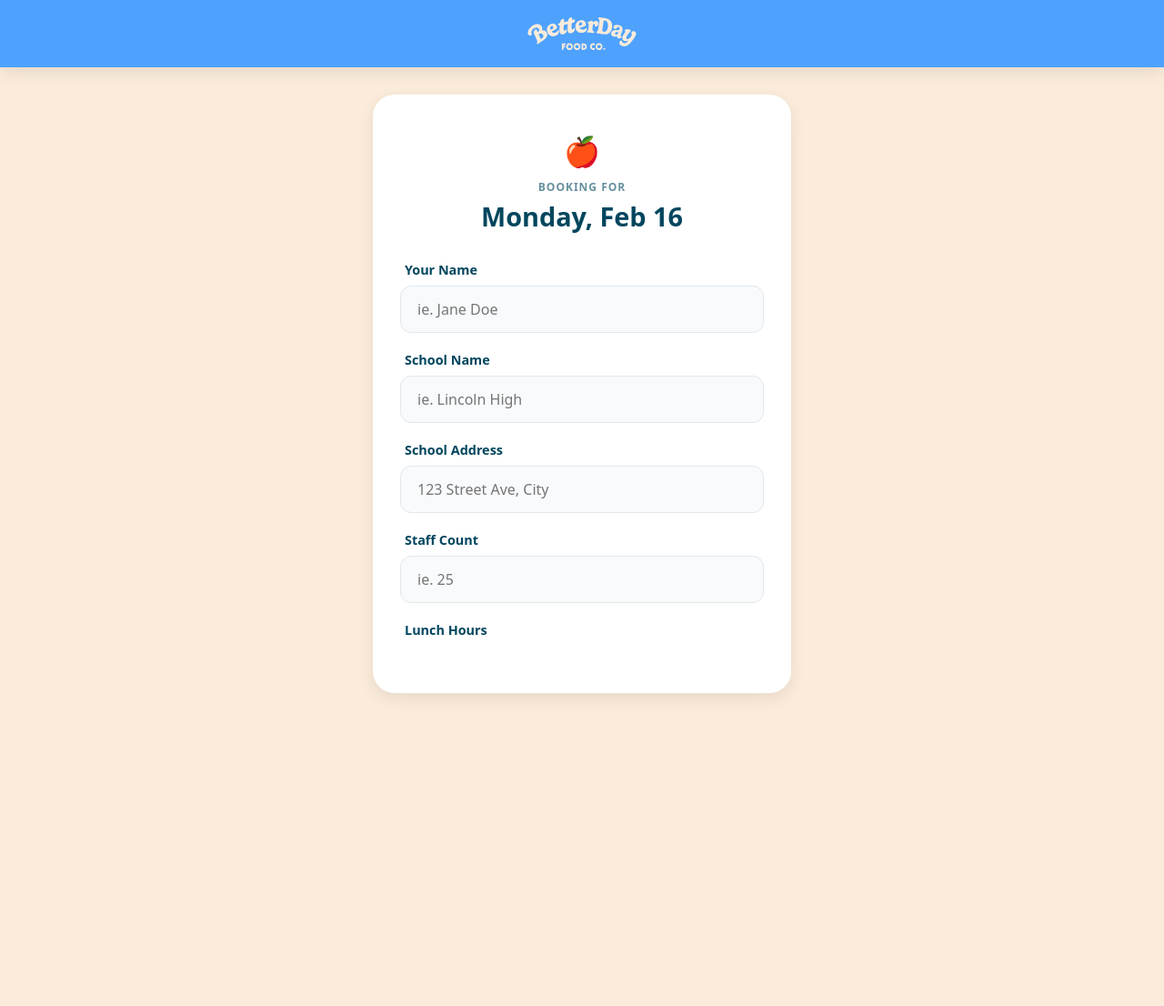
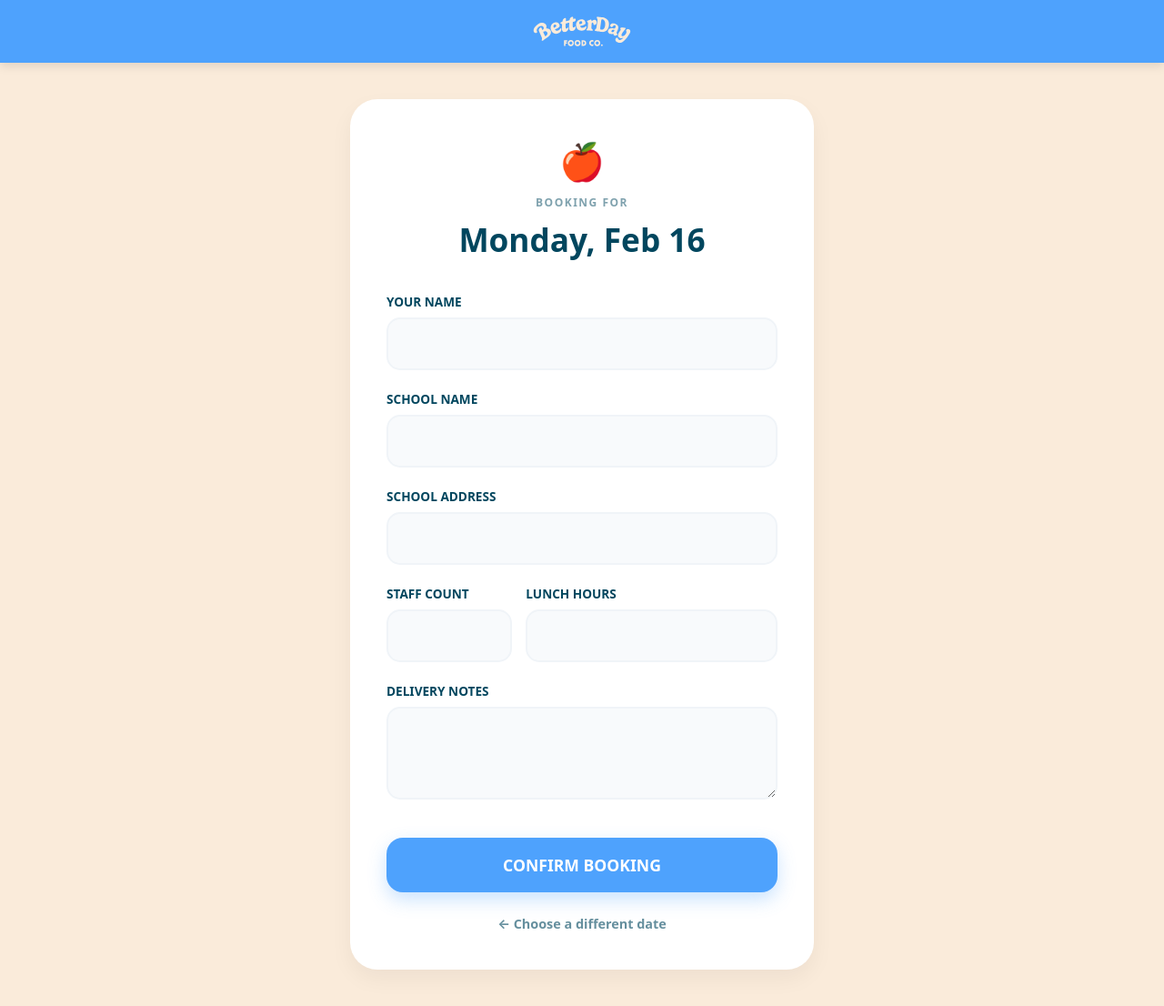
Before and after one commit to conner-kadz/betterday-app, a Flask app: page /book/2026-02-16 in a window 1280 px wide. Shown: the whole page at 91% size. Before the commit the page ends 765 px from the top, so only its background shows below. Run offline with Flask 3, Linux system fonts and the light colour scheme.

Commit message:
Update form.html

```diff
--- a/templates/form.html
+++ b/templates/form.html
@@ -7,104 +7,98 @@
         :root {
             --primary: #4ea2fd;    --accent: #faebda;
             --dark: #00465e;       --radius-lg: 18px;
-            --shadow: 0 6px 18px rgba(0, 0, 0, 0.08);
+            --shadow: 0 10px 25px rgba(0, 0, 0, 0.05);
         }
         * { box-sizing: border-box; font-family: system-ui, -apple-system, sans-serif; }
-        body { margin: 0; background: var(--accent); color: var(--dark); padding-bottom: 50px; }
+        body { margin: 0; background: var(--accent); color: var(--dark); min-height: 100vh; }
 
-        /* Matching Header from Home */
+        /* The Header Logo is now a clear "Back" path */
         .app-header {
             background: var(--primary);
             padding: 12px 24px;
             display: flex;
             justify-content: center;
             align-items: center;
-            box-shadow: var(--shadow);
+            box-shadow: 0 4px 10px rgba(0,0,0,0.1);
         }
 
-        .container { padding: 30px 20px; max-width: 500px; margin: 0 auto; }
+        .container { padding: 40px 20px; max-width: 550px; margin: 0 auto; }
 
-        /* The Booking Box */
         .form-card {
             background: white;
-            border-radius: 24px;
-            padding: 40px 30px;
+            border-radius: 30px;
+            padding: 40px;
             box-shadow: var(--shadow);
             text-align: center;
         }
 
-        /* Styled Header inside the box */
-        .form-header { margin-bottom: 30px; }
+        .form-header { margin-bottom: 35px; }
         .form-header span {
             display: block;
             text-transform: uppercase;
             font-size: 0.75rem;
             font-weight: 800;
-            letter-spacing: 1px;
-            opacity: 0.6;
-            margin-bottom: 4px;
+            letter-spacing: 1.5px;
+            opacity: 0.5;
+            margin-bottom: 8px;
         }
-        .form-header h1 {
-            margin: 0;
-            font-size: 1.8rem;
-            font-weight: 800;
+        .form-header h1 { margin: 0; font-size: 2.2rem; font-weight: 900; color: var(--dark); }
+
+        .form-group { text-align: left; margin-bottom: 22px; }
+        label { display: block; font-weight: 800; font-size: 0.85rem; margin-bottom: 8px; text-transform: uppercase; }
+
+        input, textarea {
+            width: 100%;
+            padding: 16px;
+            border-radius: 15px;
+            border: 2px solid #f0f4f8;
+            background: #f8fafc;
+            font-size: 1rem;
             color: var(--dark);
         }
 
-        /* Input Styling */
-        .form-group { text-align: left; margin-bottom: 20px; }
-        label {
-            display: block;
-            font-weight: 700;
-            font-size: 0.9rem;
-            margin-bottom: 8px;
-            margin-left: 5px;
-        }
-        input, textarea {
-            width: 100%;
-            padding: 14px 18px;
-            border-radius: 12px;
-            border: 1px solid #e1e8ed;
-            background: #f8fafc;
-            font-size: 1rem;
-            transition: 0.2s;
-        }
-        input:focus {
-            outline: none;
-            border-color: var(--primary);
-            background: white;
-            box-shadow: 0 0 0 4px rgba(78, 162, 253, 0.1);
-        }
-
-        /* Matching Button */
         .btn-submit {
             background: var(--primary);
             color: white;
             border: none;
             width: 100%;
-            padding: 16px;
-            border-radius: 99px;
+            padding: 18px;
+            border-radius: 18px;
             font-weight: 800;
-            font-size: 1rem;
+            font-size: 1.1rem;
             text-transform: uppercase;
             cursor: pointer;
+            margin-top: 15px;
+            box-shadow: 0 8px 20px rgba(78, 162, 253, 0.3);
             transition: 0.2s;
-            margin-top: 10px;
         }
-        .btn-submit:hover { transform: scale(1.02); background: #3b8cd9; }
+        .btn-submit:hover { transform: translateY(-2px); background: #3b8cd9; }
+
+        /* THE NEW BACK BUTTON STYLE */
+        .back-link {
+            display: inline-block;
+            margin-top: 25px;
+            color: var(--dark);
+            text-decoration: none;
+            font-weight: 700;
+            font-size: 0.9rem;
+            opacity: 0.6;
+            transition: 0.2s;
+        }
+        .back-link:hover { opacity: 1; color: var(--primary); }
     </style>
 </head>
 <body>
     <header class="app-header">
-        <a href="/">
-            <img src="{{ url_for('static', filename='Logo.svg') }}" alt="BetterDay Logo" style="height: 50px; width: auto; display: block;">
+        <a href="/" title="Back to Calendar">
+            <img src="{{ url_for('static', filename='Logo.svg') }}" alt="BetterDay Logo" style="height: 45px; width: auto; display: block;">
         </a>
     </header>
 
     <div class="container">
         <div class="form-card">
             <div class="form-header">
-                <div style="font-size: 2rem; margin-bottom: 10px;">🍎</div>
+                <div style="font-size: 2.5rem; margin-bottom: 10px;">🍎</div>
                 <span>Booking for</span>
                 <h1>{{ date_display }}</h1>
             </div>
@@ -112,24 +106,40 @@
             <form method="POST">
                 <div class="form-group">
                     <label>Your Name</label>
-                    <input type="text" name="contact_name" placeholder="ie. Jane Doe" required>
+                    <input type="text" name="contact_name" required>
                 </div>
 
                 <div class="form-group">
                     <label>School Name</label>
-                    <input type="text" name="school_name" placeholder="ie. Lincoln High" required>
+                    <input type="text" name="school_name" required>
                 </div>
 
                 <div class="form-group">
                     <label>School Address</label>
-                    <input type="text" name="address" placeholder="123 Street Ave, City" required>
+                    <input type="text" name="address" required>
+                </div>
+
+                <div style="display: flex; gap: 15px; margin-bottom: 22px;">
+                    <div style="flex: 1; text-align: left;">
+                        <label>Staff Count</label>
+                        <input type="number" name="staff_count" required>
+                    </div>
+                    <div style="flex: 2; text-align: left;">
+                        <label>Lunch Hours</label>
+                        <input type="text" name="lunch_time" required>
+                    </div>
                 </div>
 
                 <div class="form-group">
-                    <label>Staff Count</label>
-                    <input type="number" name="staff_count" placeholder="ie. 25" required>
+                    <label>Delivery Notes</label>
+                    <textarea name="delivery_notes" rows="3"></textarea>
                 </div>
 
-                <div class="form-group">
-                    <label>Lunch Hours</label>
-                    <input type="text" name="lunch_time" placeholder="ie. 11:3
+                <button type="submit" class="btn-submit">Confirm Booking</button>
+            </form>
+
+            <a href="/" class="back-link">← Choose a different date</a>
+        </div>
+    </div>
+</body>
+</html>
```
